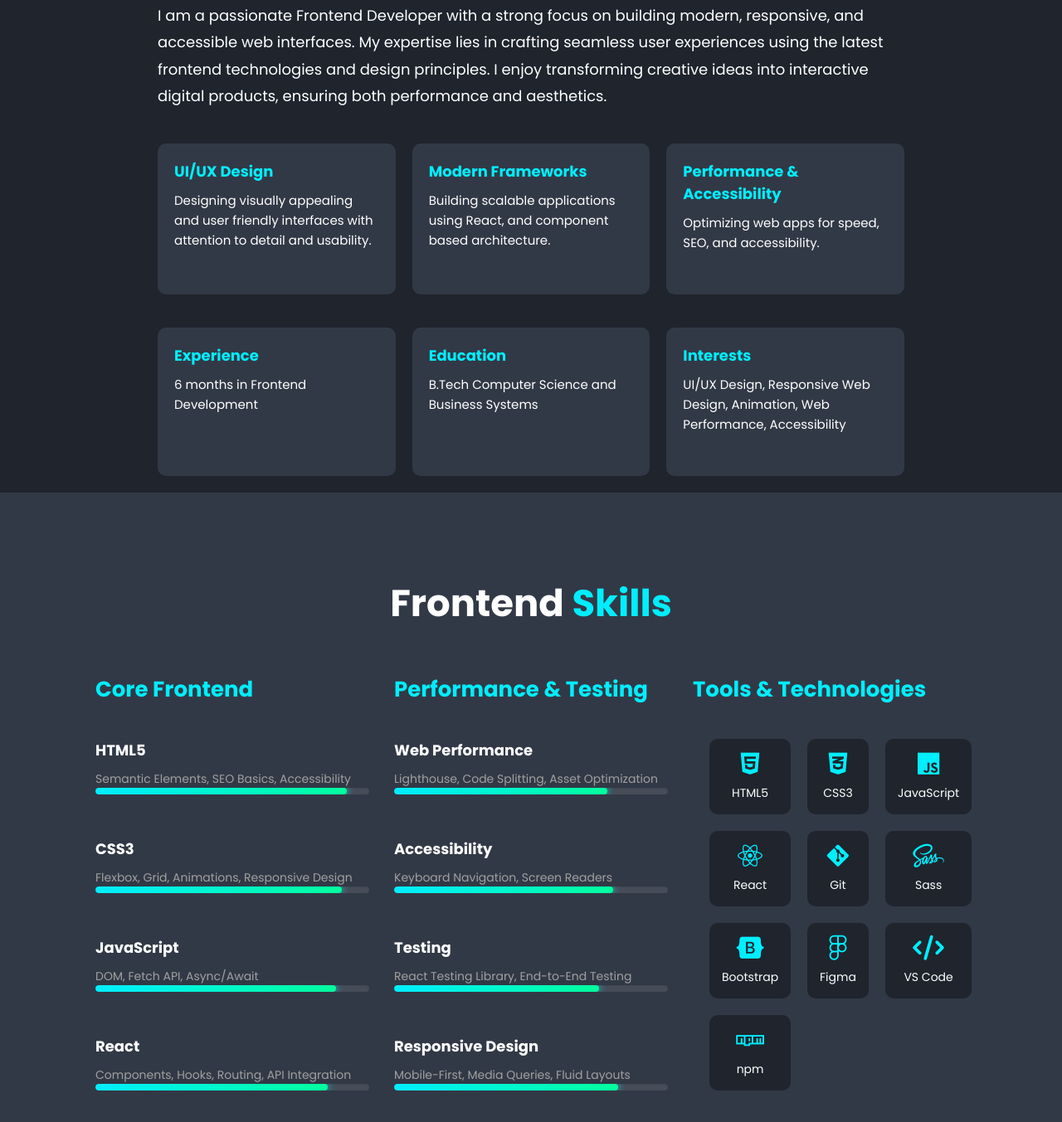
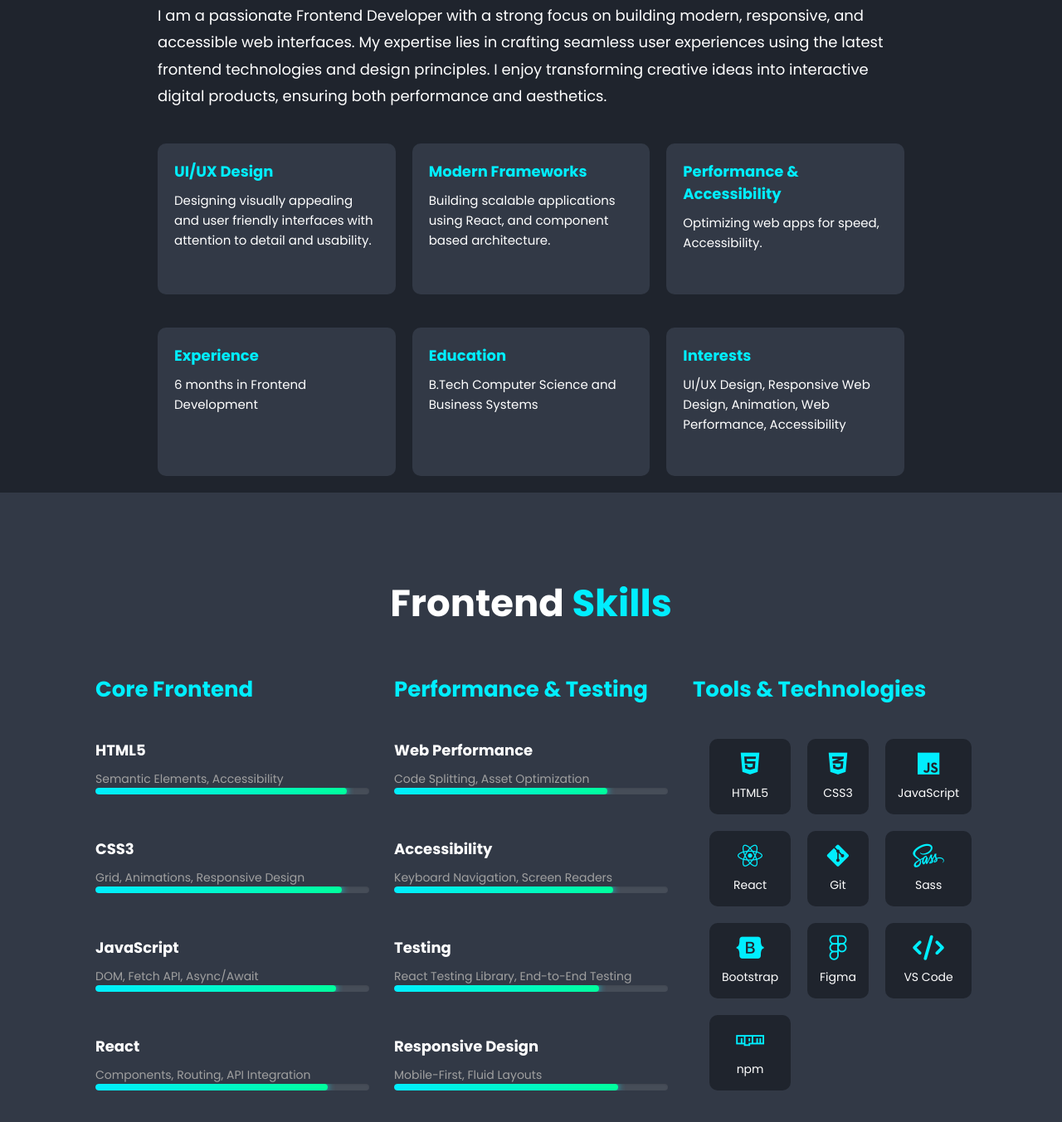
Before and after one commit to Siddharthb04/Portfolio, a plain HTML site: page index.html in a window 1280 px wide. Shown: the part 1023-2376 px from the top of the page at 83% size. Drawn offline with Linux system fonts and the light colour scheme; files whose address does not match are found by name.

Commit message:
Update index.html

```diff
--- a/index.html
+++ b/index.html
@@ -67,7 +67,7 @@
                     <div class="detail-item">
 
                         <h4>Performance & Accessibility</h4>
-                        <p>Optimizing web apps for speed, SEO, and accessibility.</p>
+                        <p>Optimizing web apps for speed, Accessibility.</p>
                     </div>
                 </div>
                 <div class="about-details">
@@ -97,14 +97,14 @@
             <div class="skills-content">
                 <div class="skill-item">
                     <h4>HTML5</h4>
-                    <p class="skill-description">Semantic Elements, SEO Basics, Accessibility</p>
+                    <p class="skill-description">Semantic Elements, Accessibility</p>
                     <div class="progress-bar">
                         <div class="progress" style="width: 92%"></div>
                     </div>
                 </div>
                 <div class="skill-item">
                     <h4>CSS3</h4>
-                    <p class="skill-description">Flexbox, Grid, Animations, Responsive Design</p>
+                    <p class="skill-description">Grid, Animations, Responsive Design</p>
                     <div class="progress-bar">
                         <div class="progress" style="width: 90%"></div>
                     </div>
@@ -118,7 +118,7 @@
                 </div>
                 <div class="skill-item">
                     <h4>React</h4>
-                    <p class="skill-description">Components, Hooks, Routing, API Integration</p>
+                    <p class="skill-description">Components, Routing, API Integration</p>
                     <div class="progress-bar">
                         <div class="progress" style="width: 85%"></div>
                     </div>
@@ -130,7 +130,7 @@
             <div class="skills-content">
                 <div class="skill-item">
                     <h4>Web Performance</h4>
-                    <p class="skill-description">Lighthouse, Code Splitting, Asset Optimization</p>
+                    <p class="skill-description">Code Splitting, Asset Optimization</p>
                     <div class="progress-bar">
                         <div class="progress" style="width: 78%"></div>
                     </div>
@@ -151,7 +151,7 @@
                 </div>
                 <div class="skill-item">
                     <h4>Responsive Design</h4>
-                    <p class="skill-description">Mobile-First, Media Queries, Fluid Layouts</p>
+                    <p class="skill-description"> Mobile-First, Fluid Layouts</p>
                     <div class="progress-bar">
                         <div class="progress" style="width: 82%"></div>
                     </div>
```
